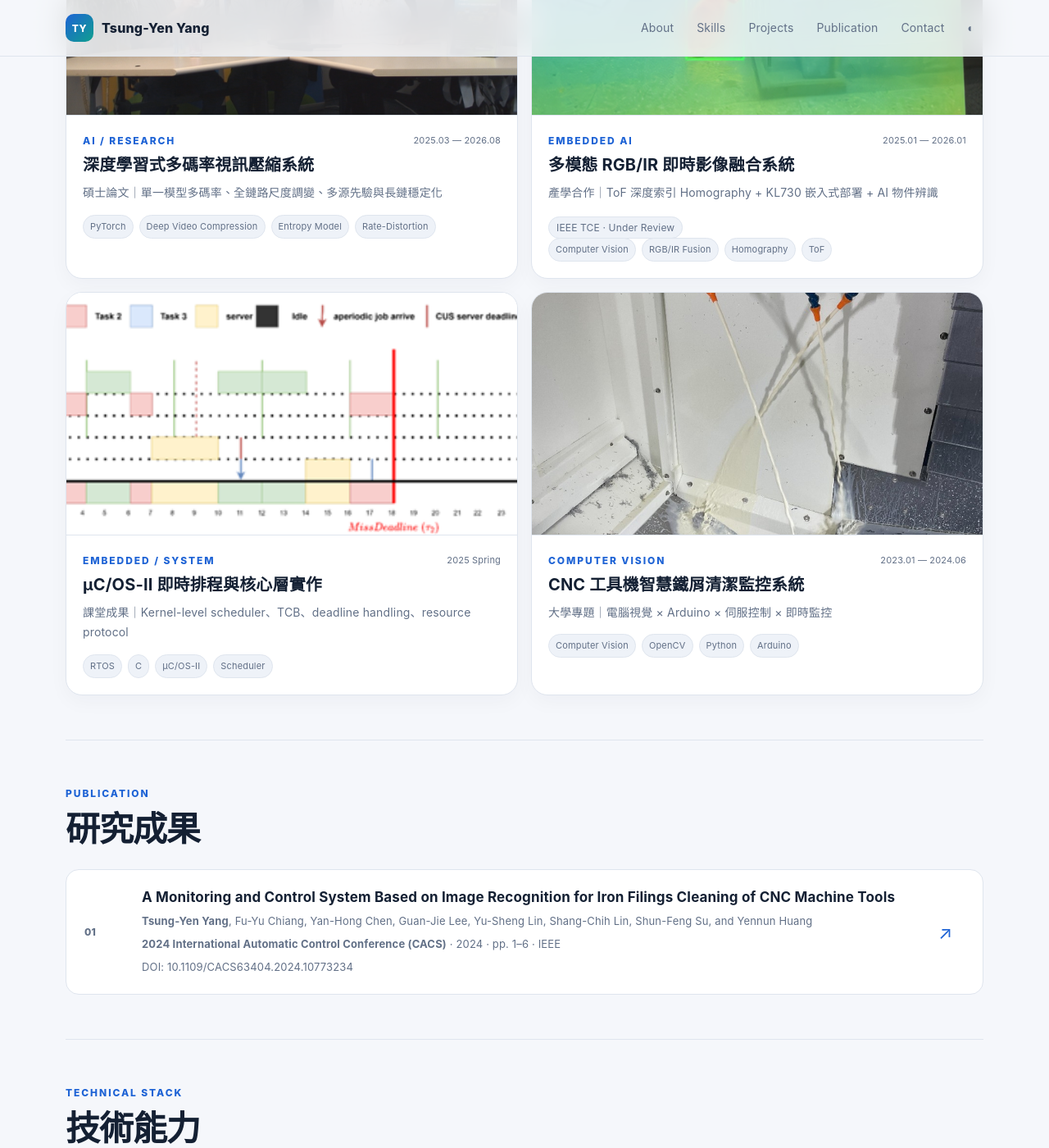
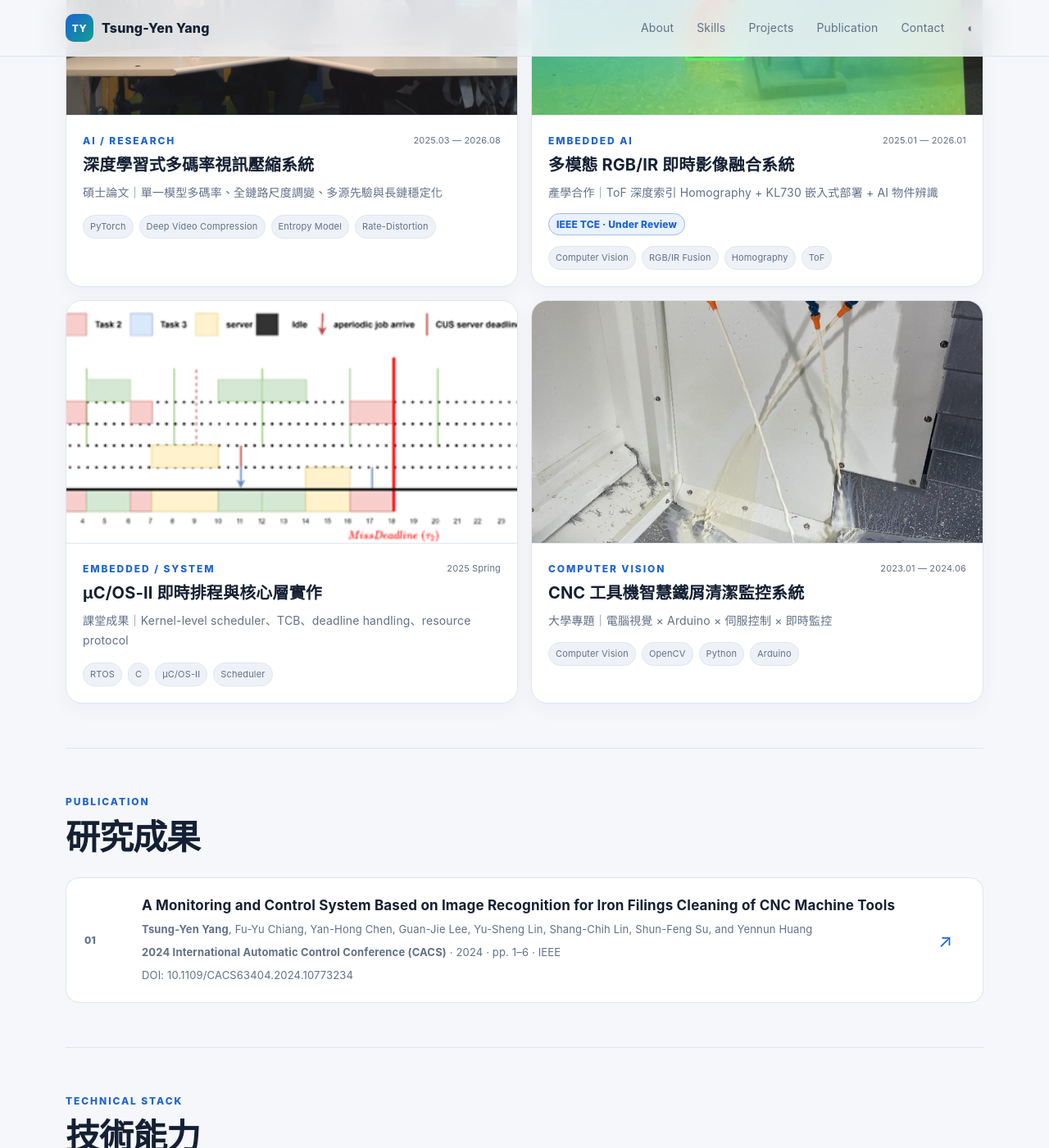
Before and after one commit to gg09038/gg09038.github.io, a Jekyll site: the page built from index.md, in a window 1280 px wide and 1400 px high, scrolled down 2323 px. Shown: the whole window at 82% size. Built offline with Jekyll 4.4.1, drawn with Linux system fonts in a browser that asks for light colours.

Commit message:
Style under-review project status badge

```diff
--- a/assets/css/site.css
+++ b/assets/css/site.css
@@ -110,6 +110,7 @@ button{font:inherit}
 .project-card-body{padding:20px}
 .project-card h3{font-size:20px;line-height:1.35;margin:6px 0 8px}.project-card p{margin:0 0 14px;color:var(--muted);font-size:14px}
 .tags{display:flex;gap:7px;flex-wrap:wrap}.tags.compact .tag{font-size:11px;padding:4px 8px}
+.project-status{margin:-4px 0 14px}.project-status .tag{background:var(--accent-soft);border-color:color-mix(in srgb,var(--accent) 32%,var(--line));color:var(--accent);font-weight:800}
 .mini-metrics{display:grid;grid-template-columns:repeat(2,1fr);gap:8px;margin:14px 0}
 .mini-metrics div{background:var(--surface-2);border-radius:10px;padding:9px}
 .mini-metrics span{display:block;color:var(--muted);font-size:10px;line-height:1.3}.mini-metrics strong{display:block;font-size:13px;margin-top:2px}
```
